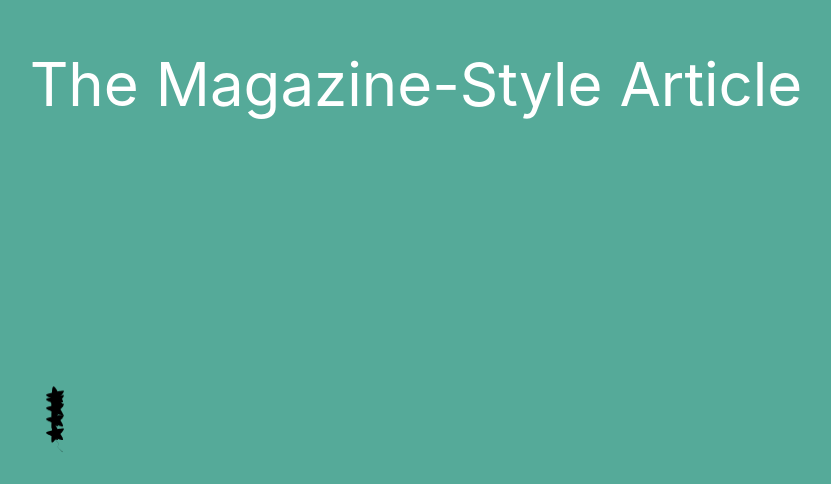
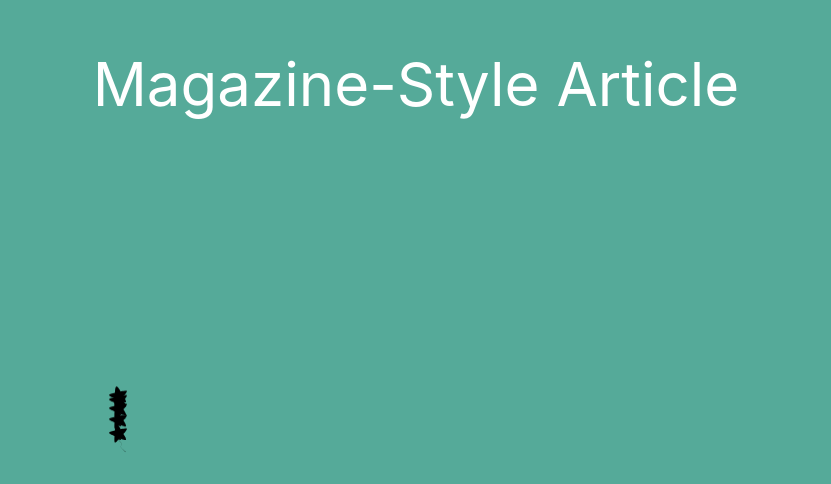
Before and after one commit to TheStanfordDaily/design-kit, a React (Create React App) app: page /foo in a window 1280 px wide. Shown: the part 316-800 px from the top of the page, without its empty margins (224-1055 px from the left). Built offline with nearby package versions, Linux system fonts and the light colour scheme.

Commit message:
Minor refactoring

```diff
--- a/src/Foo.tsx
+++ b/src/Foo.tsx
@@ -6,7 +6,7 @@ import { Article, Polaroid, Pullquote, Title } from "./components";
 export default function Foo() {
   return (
     <ParallaxProvider>
-      <Title />
+      <Title headline="Magazine-Style Article" />
       <Article date="March 26, 2023" author="Scoop Scooperstein">
         <p>
           Lorem ipsum dolor sit amet, consectetur adipiscing elit. Donec
--- a/src/components/Pullquote.tsx
+++ b/src/components/Pullquote.tsx
@@ -47,7 +47,7 @@ export default function Pullquote({ text }: PullquoteProps) {
 
       return () => clearInterval(interval);
     }
-  }, [visibleText, text, isVisible]);
+  }, [visibleText, textIndex, text, isVisible]);
 
   return (
     <blockquote ref={blockquoteRef} className="text-4xl font-bold text-center my-8 pullquote">
--- a/src/components/Title.tsx
+++ b/src/components/Title.tsx
@@ -40,10 +40,10 @@ const BalloonAnimation = () => {
 };
 
 
-const Title = () => (
+const Title = ({ headline }: { headline: string }) => (
   <div className="h-screen bg-custom-green flex justify-center items-center">
     <BalloonAnimation />
-    <h1 className="text-white text-6xl">The Magazine-Style Article</h1>
+    <h1 className="text-white text-6xl">{headline}</h1>
   </div>
 );
 
```
